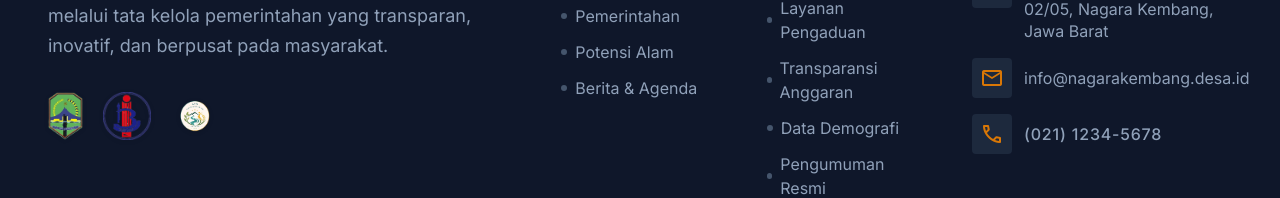
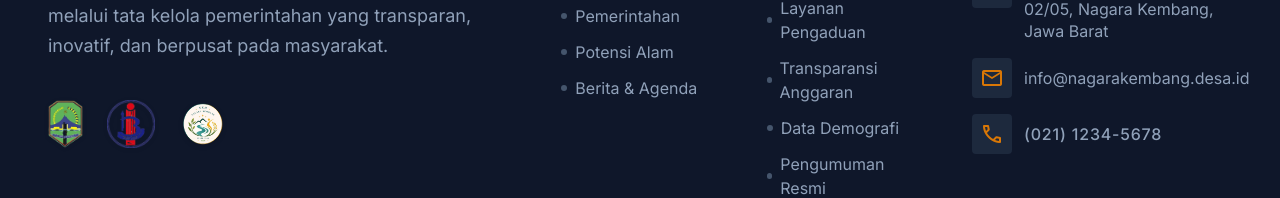
Before and after one commit to Komara11/nagarakembang-publik, a Next.js app: page / in a window 1280 px wide. Shown: the part 2893-3091 px from the top of the page. Built offline with nearby package versions, Linux system fonts and the light colour scheme.

Commit message:
Increase visual scale of KKM logo in footer

```diff
--- a/src/components/layout/Footer.tsx
+++ b/src/components/layout/Footer.tsx
@@ -27,10 +27,10 @@ export function Footer() {
               Membangun desa mandiri, sejahtera, dan berbudaya melalui tata kelola pemerintahan yang transparan, inovatif, dan berpusat pada masyarakat.
             </p>
 
-            <div className="flex items-center gap-5 mt-2">
+            <div className="flex items-center gap-6 mt-4">
               <img src="/logo.png" alt="Logo Desa" className="h-12 w-auto object-contain drop-shadow-sm" />
               <img src="/tim-kkm/logo_kampus.png" alt="Logo Kampus" className="h-12 w-auto object-contain drop-shadow-sm" />
-              <img src="/tim-kkm/logo-kkm.png" alt="Logo KKM" className="h-12 w-auto object-contain drop-shadow-sm" />
+              <img src="/tim-kkm/logo-kkm.png" alt="Logo KKM" className="h-12 w-auto object-contain drop-shadow-sm scale-[1.35]" />
             </div>
 
             {/* Social Media SVG Icons */}
```
